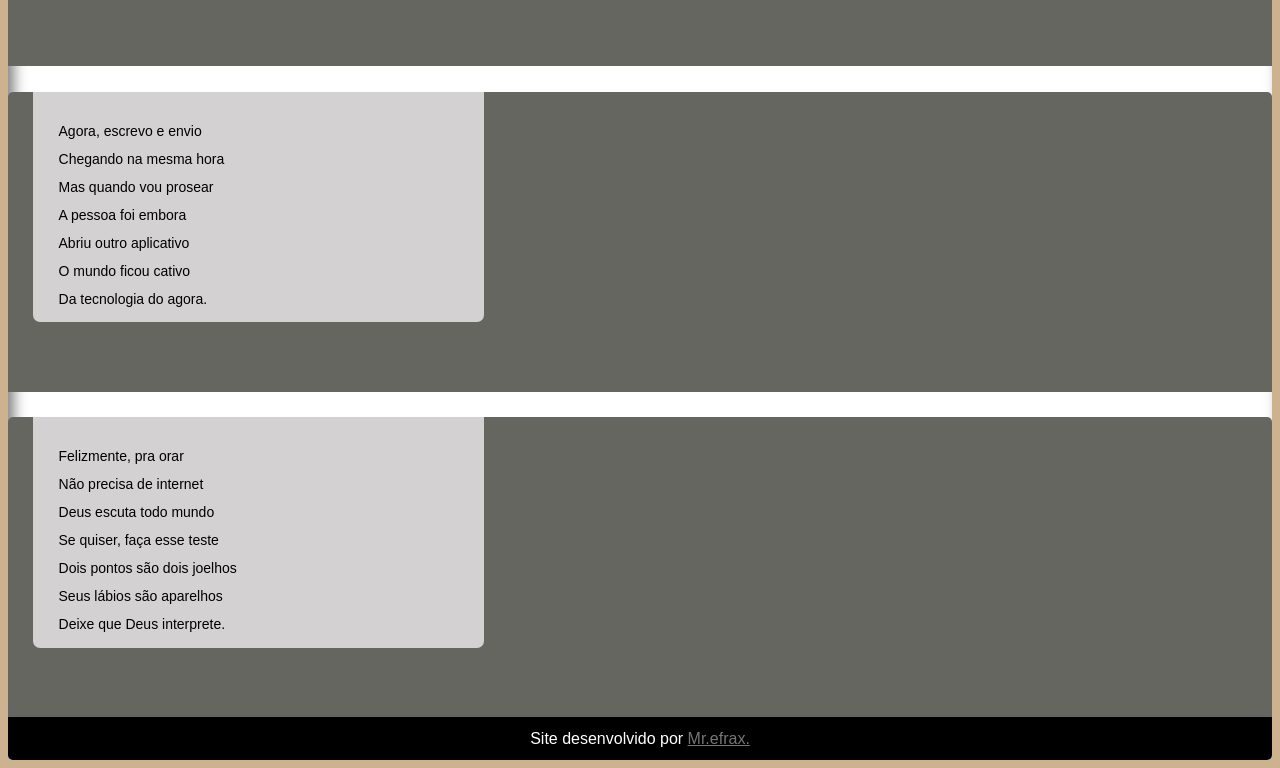
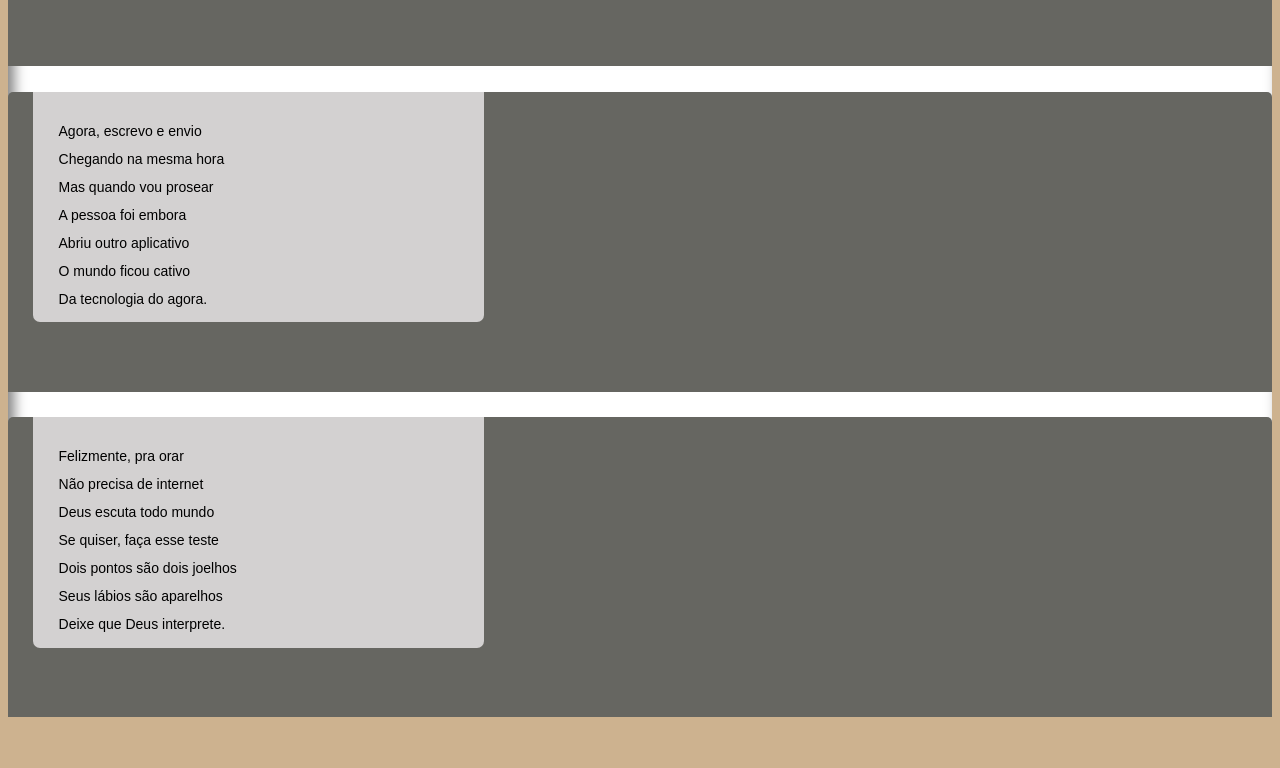
Before and after one commit to mrefrax/Projeto-Cordel, a plain HTML site: page index.html in a window 1280 px wide. Shown: the part 1711-2479 px from the top of the page. After the commit the page ends 2436 px from the top, so only its background shows below. Drawn offline with Linux system fonts and the light colour scheme; a web font is replaced by a local one.

Commit message:
Update index.html

```diff
--- a/index.html
+++ b/index.html
@@ -196,11 +196,6 @@ a{
 </section>
 
 
-<footer>
-    <p>Site desenvolvido por <a href="https://github.com/mrefrax" target="_blank">Mr.efrax.</a></p>
-   </footer>
-
-
    </main>
 
  </body>
```
